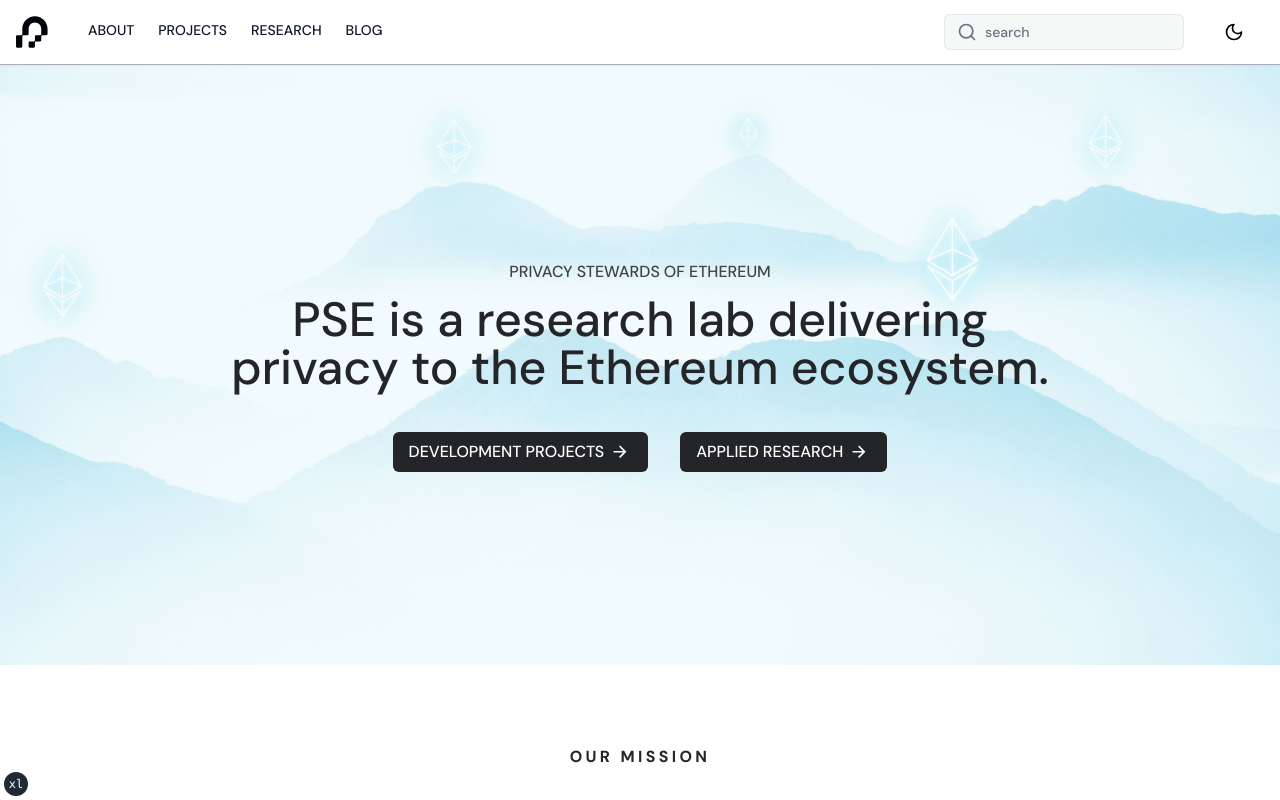
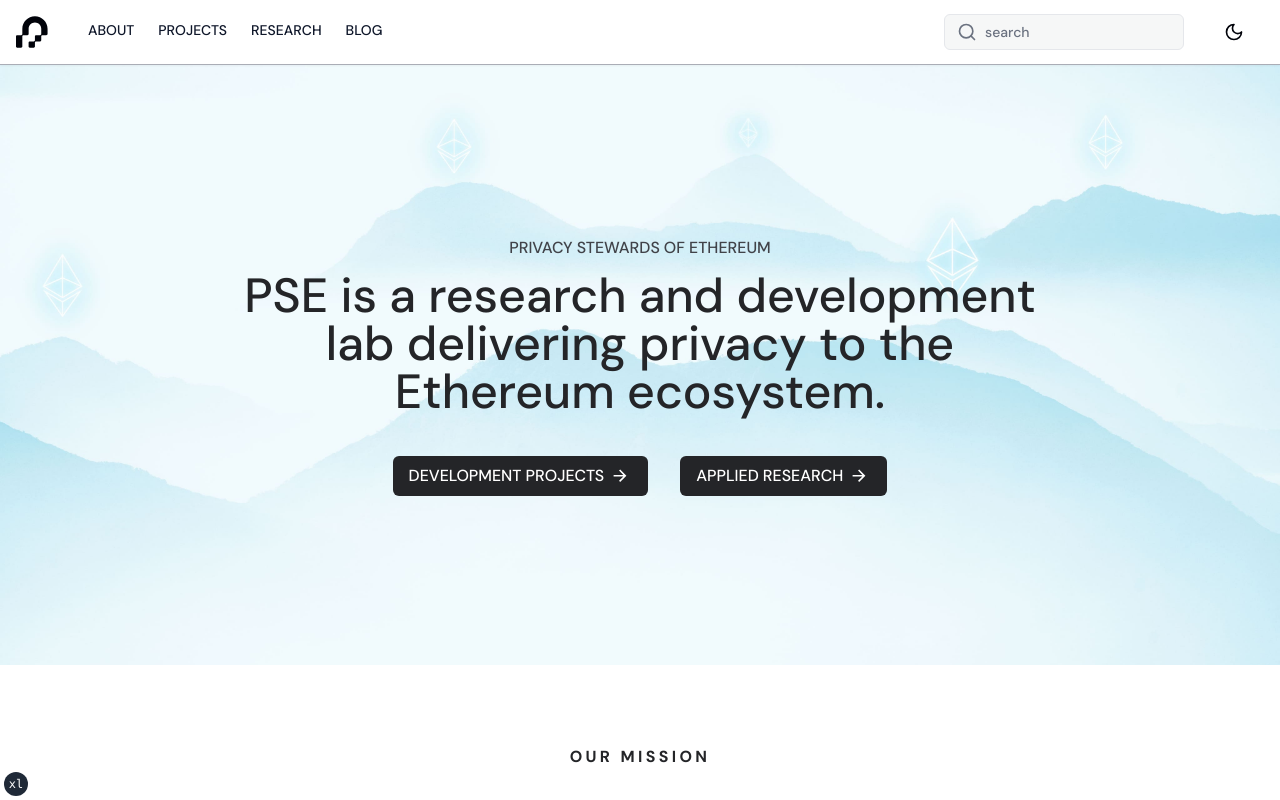
Before and after one commit to privacy-scaling-explorations/pse.dev, a Next.js app: page / in a window 1280 px wide. Shown: the top 800 px of the page. Built offline with nearby package versions, Linux system fonts and the light colour scheme; no server answers.

Commit message:
update hero intro

```diff
--- a/app/labels.ts
+++ b/app/labels.ts
@@ -110,7 +110,7 @@ export const LABELS = {
     MISSION_BUTTON: "LEARN MORE ABOUT US",
     HEADER_TITLE: "Privacy Stewards of Ethereum",
     HEADER_SUBTITLE:
-      "PSE is a research lab delivering privacy to the Ethereum ecosystem.",
+      "PSE is a research and development lab delivering privacy to the Ethereum ecosystem.",
     JOIN_OUR_DISCORD: "Join our Discord",
     CONNECT_WITH_US: {
       TITLE: "Join our programs",
```
